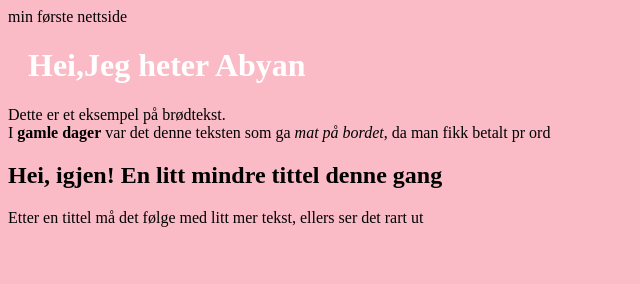
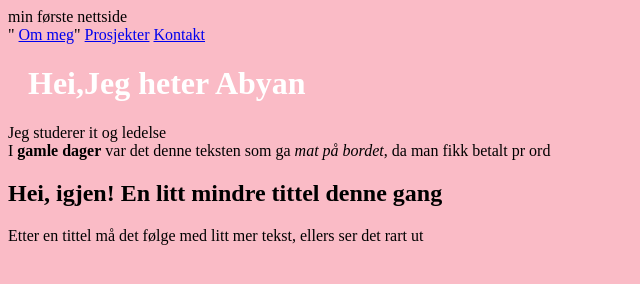
Before and after one commit to Abyanbashir/wes120v, a plain HTML site: page Index.html in a window 1280 px wide. Shown: the whole page, without its empty margins (0-640 px from the left). Drawn offline with Linux system fonts and the light colour scheme.

Commit message:
index.html

```diff
--- a/Index.html
+++ b/Index.html
@@ -9,8 +9,14 @@ min første nettside
 <link rel="https://fonts.googleapis.com/css2?family=Quicksand:wght@300&display=swap" rel="stylesheet">
 </head>
 <body>
+    <nav>
+        <a href ="#"Hjem></a>"
+        <a href="#">Om meg</a>"
+        <a href="#">Prosjekter</a>
+        <a href="#">Kontakt</a>
+        </nav>
 <h1>Hei,Jeg heter Abyan</h1>
-<p>Dette er et eksempel på brødtekst. <br/> I <strong>gamle dager</strong> var det denne
+<p>Jeg studerer it og ledelse <br/> I <strong>gamle dager</strong> var det denne
 teksten som ga <em>mat på bordet</em>, da man fikk betalt pr ord</p>
 <h2>Hei, igjen! En litt mindre tittel denne gang</h2>
 <p>Etter en tittel må det følge med litt mer tekst, ellers ser det rart ut</p>
```
